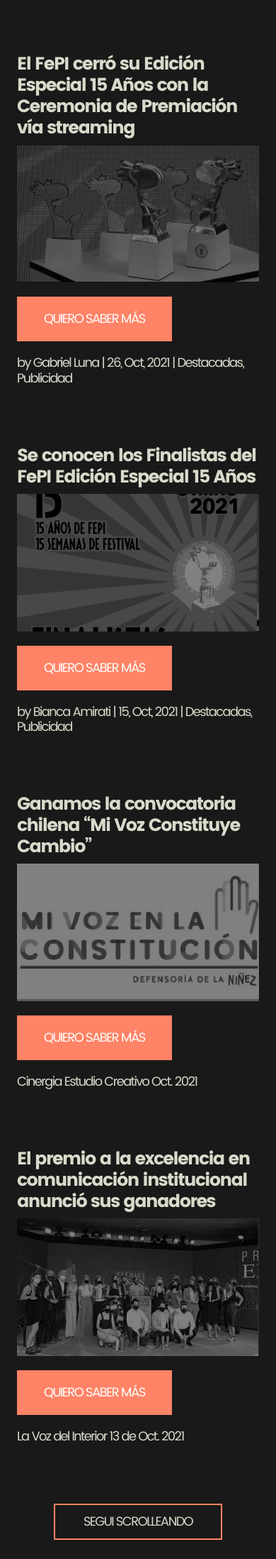
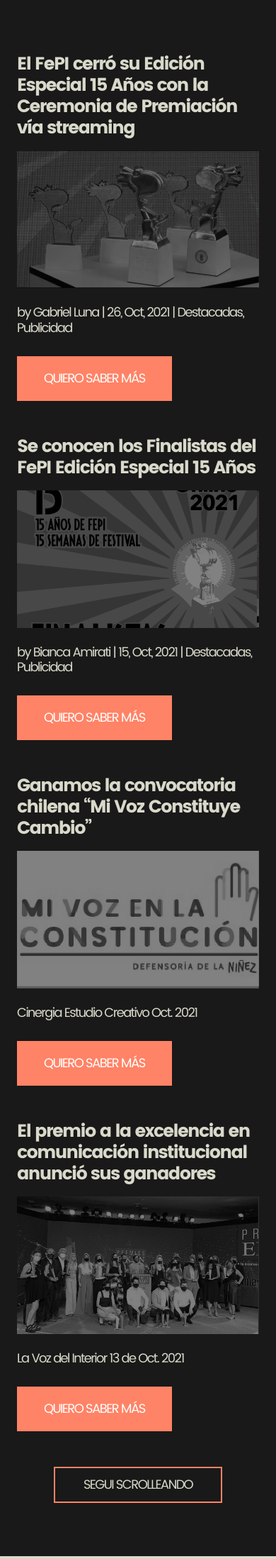
Before and after one commit to chimpadigital/cinergia-web, a PHP site: page /blog.php in a window 390 px wide. Shown: the part 843-3040 px from the top of the page at 71% size. Run offline with PHP 8.4, Linux system fonts and the light colour scheme.

Commit message:
acomodando blog

```diff
--- a/assets/css/style.css
+++ b/assets/css/style.css
@@ -1211,7 +1211,7 @@ footer ul li p {
     }
     .blog-content {
         border: none;
-        margin-bottom: 20px;
+        margin-bottom: 50px;
     }
     .blog-content .blog-box-img .btn-left {
         margin-top: 20px;
--- a/blog.php
+++ b/blog.php
@@ -39,12 +39,13 @@
                     </div>
                     <div class="col-md-6 pe-md-0">
                         <div class="blog-box-img">
-                            <img src="assets/img/img-blog-01.png" width="100%" alt="">
+                            <img src="assets/img/img-blog-01.png" class="mt-2 mt-md-0" width="100%" alt="">
+                            <h5 class="fc-pastel mt-4 d-block d-md-none">by Gabriel Luna | 26, Oct, 2021 | Destacadas, Publicidad</h5>
                             <a href="noticia.php" class="btn btn-orange-custom btn-left">QUIERO SABER MÁS</a>
                         </div>
                     </div>
                 </div>
-                <div class="row mt-0 mt-md-5 pb-150">
+                <div class="row mt-0 mt-md-5 pb-150 d-none d-md-block">
                     <div class="col-md-4 offset-md-8">
                         <h5 class="fc-pastel">by Gabriel Luna | 26, Oct, 2021 | Destacadas, Publicidad</h5>
                     </div>
@@ -53,7 +54,8 @@
                 <div class="row blog-content">
                     <div class="col-md-6 ps-md-0 order-2 order-md-1">
                         <div class="blog-box-img">
-                            <img src="assets/img/img-blog-02.png" width="100%" alt="">
+                            <img src="assets/img/img-blog-02.png" class="mt-2 mt-md-0" width="100%" alt="">
+                            <h5 class="fc-pastel mt-4 d-block d-md-none">by Bianca Amirati | 15, Oct, 2021 | Destacadas, Publicidad</h5>
                             <a href="noticia.php" class="btn btn-orange-custom btn-right">QUIERO SABER MÁS</a>
                         </div>
                     </div>
@@ -62,7 +64,7 @@
                         <img src="assets/img/arrow-pastel-left.svg" class="arrow d-none d-md-block" alt="">
                     </div>
                 </div>
-                <div class="row mt-0 mt-md-5 pb-150">
+                <div class="row mt-0 mt-md-5 pb-150 d-none d-md-block">
                     <div class="col-md-4">
                         <h5 class="fc-pastel">by Bianca Amirati | 15, Oct, 2021 | Destacadas, Publicidad</h5>
                     </div>
@@ -75,12 +77,13 @@
                     </div>
                     <div class="col-md-6 pe-md-0">
                         <div class="blog-box-img">
-                            <img src="assets/img/img-blog-03.png" width="100%" alt="">
+                            <img src="assets/img/img-blog-03.png" class="mt-2 mt-md-0" width="100%" alt="">
+                            <h5 class="fc-pastel mt-4 d-block d-md-none">Cinergia Estudio Creativo Oct. 2021</h5>
                             <a href="noticia.php" class="btn btn-orange-custom btn-left">QUIERO SABER MÁS</a>
                         </div>
                     </div>
                 </div>
-                <div class="row mt-0 mt-md-5 pb-150">
+                <div class="row mt-0 mt-md-5 pb-150 d-none d-md-block">
                     <div class="col-md-4 offset-md-8">
                         <h5 class="fc-pastel">Cinergia Estudio Creativo Oct. 2021</h5>
                     </div>
@@ -89,7 +92,8 @@
                 <div class="row blog-content">
                     <div class="col-md-6 ps-md-0 order-2 order-md-1">
                         <div class="blog-box-img">
-                            <img src="assets/img/img-blog-04.png" width="100%" alt="">
+                            <img src="assets/img/img-blog-04.png" class="mt-2 mt-md-0" width="100%" alt="">
+                            <h5 class="fc-pastel mt-4 d-block d-md-none">La Voz del Interior 13 de Oct. 2021</h5>
                             <a href="noticia.php" class="btn btn-orange-custom btn-right">QUIERO SABER MÁS</a>
                         </div>
                     </div>
@@ -98,7 +102,7 @@
                         <img src="assets/img/arrow-pastel-left.svg" class="arrow d-none d-md-block" alt="">
                     </div>
                 </div>
-                <div class="row mt-0 mt-md-5 pb-150">
+                <div class="row mt-0 mt-md-5 pb-150 d-none d-md-block">
                     <div class="col-md-4">
                         <h5 class="fc-pastel">La Voz del Interior 13 de Oct. 2021</h5>
                     </div>
```
